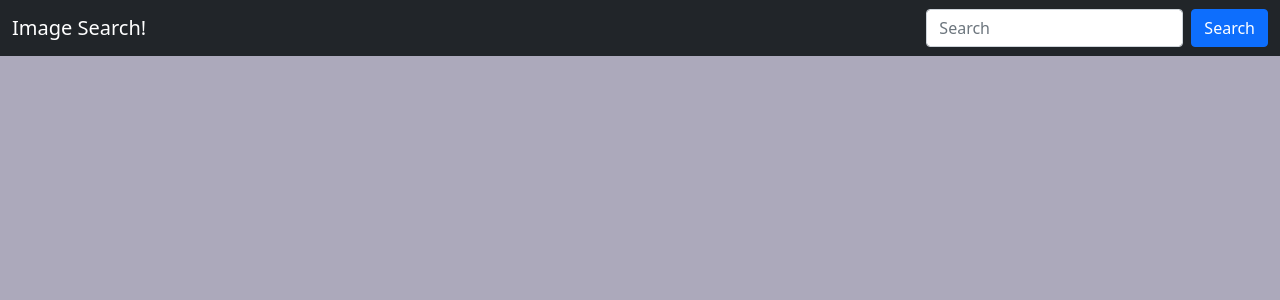
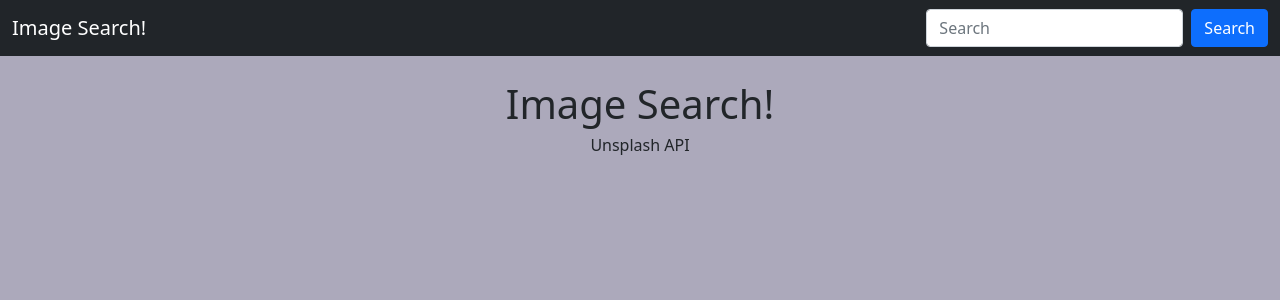
Before and after one commit to AngelMagaquian/image-search, a React (Create React App) app in the folder image-search/: page / in a window 1280 px wide. Shown: the top 300 px of the page. Built offline with nearby package versions, Linux system fonts and the light colour scheme.

Commit message:
like btn and function handleLike

```diff
--- a/image-search/src/App.jsx
+++ b/image-search/src/App.jsx
@@ -12,26 +12,46 @@
   //state
   const [image, setImage]= useState([])
   //llamada a la API
-  const search= async(value) =>{
+  const handleSearch= async(value) =>{
     const res = await fetch(endPoint+value,{headers:{Authorization:'Client-ID '+clientID}})
     const data = await res.json()
     console.log(data.results)
     setImage(data.results)
   }
-  console.log(image)
+
+  const handleLike = (id) =>{
+    let img = image.find((image=> id == image.id))
+    let liked = img.liked_by_user
+    if(liked === false){
+      setImage([...image],[img.likes += 1])
+    }else{
+      setImage([...image],[img.likes -= 1])
+    }
+    setImage([...image], [img.liked_by_user = !liked])
+  }
+
   return (
+      <div className="app-container">
+         <Navbar handleSearch={handleSearch}/>
+         <div className="header">
+            <div className="container">
+              <div className="row">
+                <h1>Image Search!</h1>
+                <h6>Unsplash API</h6>
+              </div>
+            </div>
+            <div className="row">
 
-      <div className="app-container">
-         <Navbar search={search}/>
+            </div>
+          </div>
+
          <div className="image-container">
            <div className="row">
-            {image.length !=0 ?
-                image.map(img =>(<ImageCards key={img.id} props={img}/>))
+            {image.length ?
+                image.map(img =>(<ImageCards key={img.id} data={img} handleLike={handleLike}/>))
                 : null
             }
            </div>
-
-
          </div>
       </div>
 
--- a/image-search/src/components/imageCards.jsx
+++ b/image-search/src/components/imageCards.jsx
@@ -1,19 +1,22 @@
 import Info from './info.jsx'
-const imageCards = ({props}) => {
-   const data = props.tags
-   const open = (url) => window.open(url);
+const imageCards = (props) => {
+    const {data, handleLike} = props
+    const imgTag = data.tags
+    const open = (url) => window.open(url);
+
+
   return (
     <div className='col-sm-6'>
         <div className="card">
             <h5 className="card-title">
-                {props.description != null ? <h3>{props.description.charAt(0).toUpperCase() + props.description.slice(1)}</h3> : props.alt_description}
+                {data.description != null ? <h3>{data.description.charAt(0).toUpperCase() + data.description.slice(1)}</h3> : data.alt_description}
             </h5>
             <div className="card-body">
-                <img src={props.urls.regular} alt={props.alt_description} className='card-img-top' onClick={() => open(props.links.html)}/>
-                <Info props={props}/>
+                <img src={data.urls.regular} alt={data.alt_description} className='card-img-top' onClick={() => open(data.links.html)}/>
+                <Info data={data} handleLike={handleLike} />
             </div>
             <div className="card-footer">
-                {data.map(tag => (<p>{tag.title}</p>))}
+                {imgTag.map(tag => (<p>{tag.title}</p>))}
             </div>
         </div>
     </div>
--- a/image-search/src/components/info.jsx
+++ b/image-search/src/components/info.jsx
@@ -1,18 +1,21 @@
-const info = ({props}) => {
+
+const info = (props) => {
+    const {data, handleLike} = props
   return (
     <div className="card-info">
-        <button className="like">
-            <svg xmlns="http://www.w3.org/2000/svg" fill="currentColor" className="bi bi-heart-fill" viewBox="0 0 16 16">
-                <path fill-rule="evenodd" d="M8 1.314C12.438-3.248 23.534 4.735 8 15-7.534 4.736 3.562-3.248 8 1.314z"/>
+        <button className="like" onClick={() => handleLike(data.id)}>
+            <svg xmlns="http://www.w3.org/2000/svg" fill={data.liked_by_user? `red` : `currentColor`} className="bi bi-heart-fill" viewBox="0 0 16 16">
+                <path fillrule="evenodd" d="M8 1.314C12.438-3.248 23.534 4.735 8 15-7.534 4.736 3.562-3.248 8 1.314z"/>
             </svg>
         </button>
-        {props.likes}
+        {data.likes}
         <br />
         <svg xmlns="http://www.w3.org/2000/svg"  fill="currentColor" class="bi bi-person-circle" viewBox="0 0 16 16">
             <path d="M11 6a3 3 0 1 1-6 0 3 3 0 0 1 6 0z"/>
-            <path fill-rule="evenodd" d="M0 8a8 8 0 1 1 16 0A8 8 0 0 1 0 8zm8-7a7 7 0 0 0-5.468 11.37C3.242 11.226 4.805 10 8 10s4.757 1.225 5.468 2.37A7 7 0 0 0 8 1z"/>
+            <path fillrule="evenodd" d="M0 8a8 8 0 1 1 16 0A8 8 0 0 1 0 8zm8-7a7 7 0 0 0-5.468 11.37C3.242 11.226 4.805 10 8 10s4.757 1.225 5.468 2.37A7 7 0 0 0 8 1z"/>
         </svg>
-        {props.user.username}
+        {data.user.username}
+
     </div>
   )
 }
--- a/image-search/src/components/navbar.jsx
+++ b/image-search/src/components/navbar.jsx
@@ -1,4 +1,4 @@
-const navbar = ({search}) => {
+const navbar = ({handleSearch}) => {
 
   return (
         <nav className="navbar fixed-top navbar-dark bg-dark">
@@ -6,7 +6,7 @@
                 <a className="navbar-brand">Image Search!</a>
                 <form className="d-flex">
                     <input className="form-control me-2" type="search" id='search' placeholder="Search" aria-label="Search" autoComplete="off"/>
-                    <button className="btn btn-primary" type="button" onClick={() => search(document.getElementById('search').value)}>Search</button>
+                    <button className="btn btn-primary" type="button" onClick={() => handleSearch(document.getElementById('search').value)}>Search</button>
                 </form>
             </div>
         </nav>
--- /dev/null
+++ b/image-search/src/styles/_main.scss
@@ -0,0 +1,13 @@
+.app-container{
+    margin: 0;
+    .header{
+        h1{
+            padding-top: 5rem;
+            text-align: center;
+        }
+
+        h6{
+            text-align: center;
+        }
+    }
+}
--- a/image-search/src/styles/app.css
+++ b/image-search/src/styles/app.css
@@ -41,6 +41,24 @@
   padding-right: 2px;
 }
 
+.image-container .card .card-body .card-info .like {
+  background-color: transparent;
+  border: none;
+}
+
+.app-container {
+  margin: 0;
+}
+
+.app-container .header h1 {
+  padding-top: 5rem;
+  text-align: center;
+}
+
+.app-container .header h6 {
+  text-align: center;
+}
+
 body {
   background-color: #ACA9BB !important;
 }
--- a/image-search/src/styles/app.scss
+++ b/image-search/src/styles/app.scss
@@ -1,4 +1,5 @@
 @import './_cards.scss';
+@import './_main.scss';
 body{
     background-color: #ACA9BB !important;
     //background-image: linear-gradient(to left, #272727, #2e2d30, #36323a, #3f3843, #493d4b, #534252, #5d4658, #684b5e, #745064, #815568, #8e5b6c, #9b606f);
```
Also changed, not shown: image-search/src/styles/_cards.scss (+4 -3 lines), 1 other file (tests, documents, lock files or other folders).
